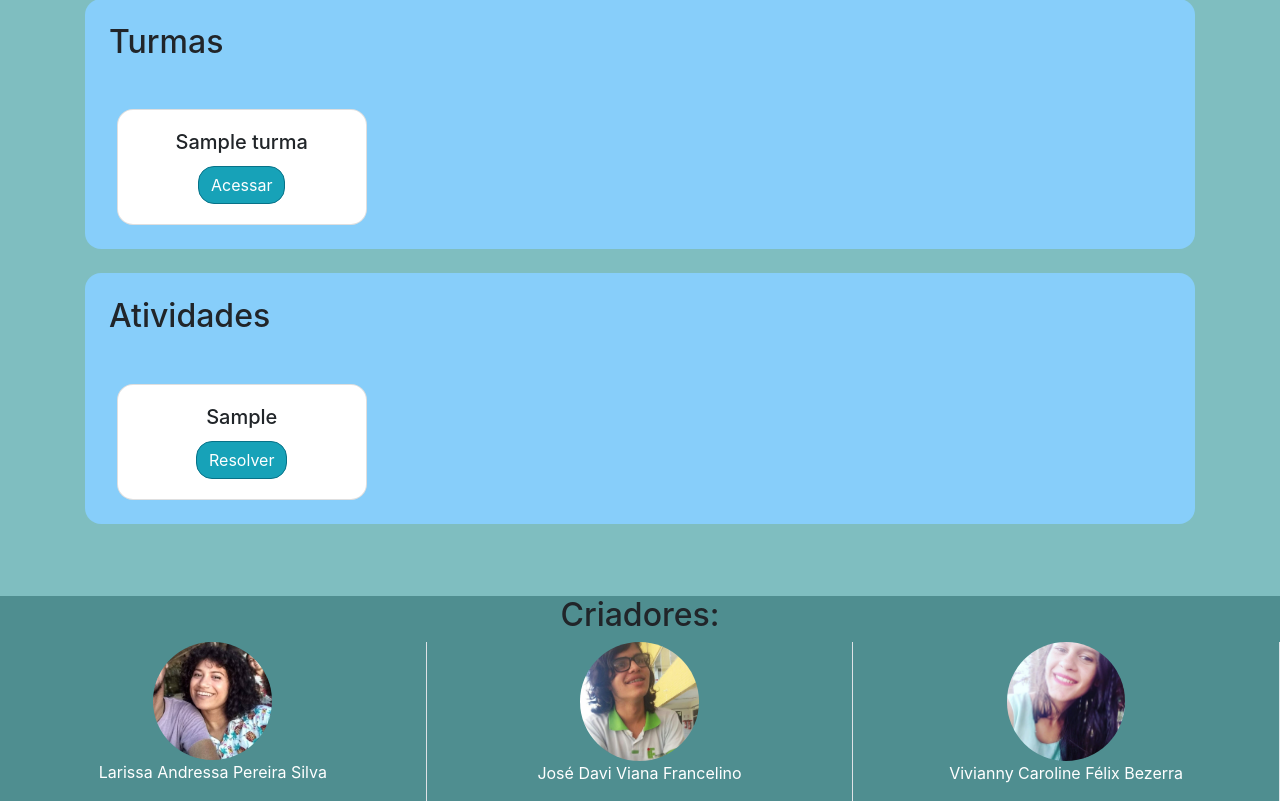
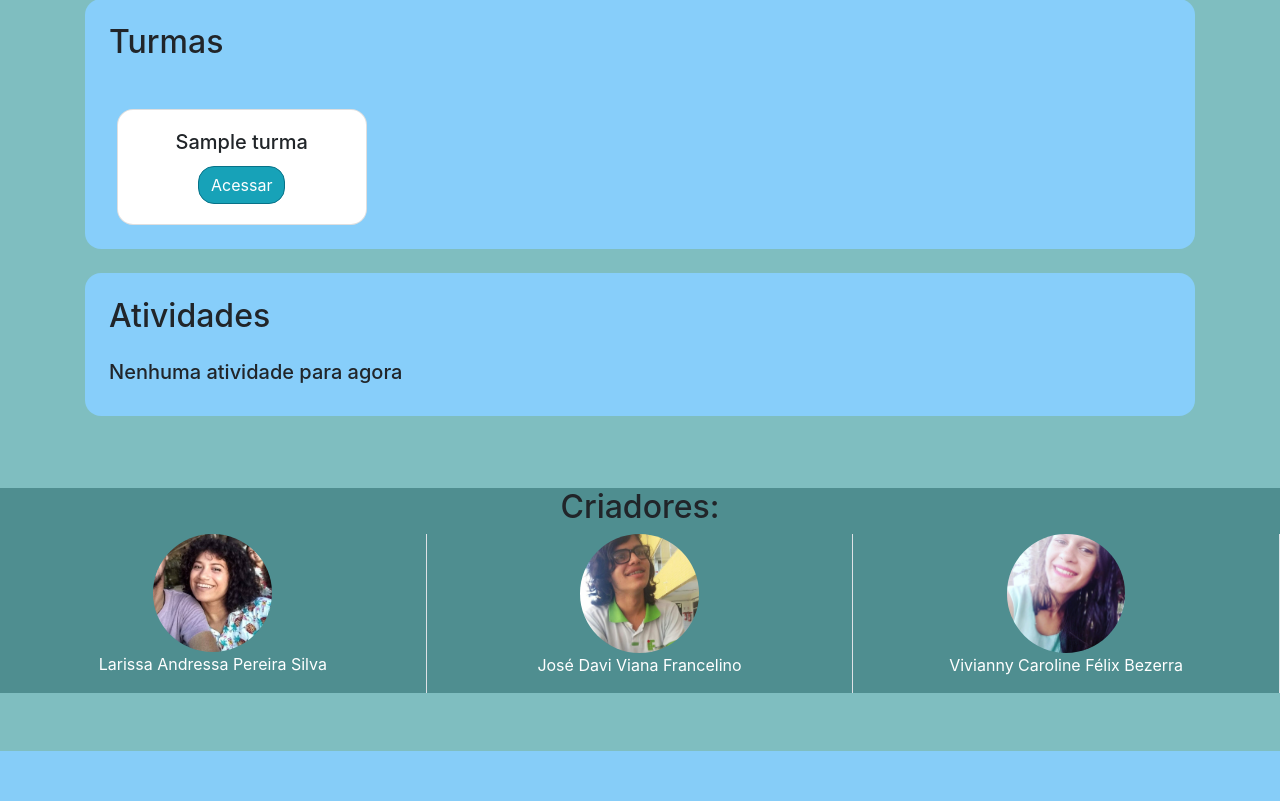
Before and after one commit to brunogomesifrn/info419historia, a Django app: page / in a window 1280 px wide. Shown: the part 97-898 px from the top of the page. After the commit the page ends 848 px from the top, so only its background shows below. Run offline with Django 3.2, Linux system fonts and the light colour scheme; a user stored in the database is signed in; tables that the repository leaves empty hold one stand-in row (values such as "Sample post"); some libraries are stand-ins or nearby versions.

Commit message:
Comecei a reformular o perfil

```diff
--- a/core/models.py
+++ b/core/models.py
@@ -1,7 +1,8 @@
+from django.db import models
 from django.contrib.auth.models import AbstractUser, BaseUserManager
-from django.db import models
 from django.contrib.auth.models import Permission
 from django.utils.translation import ugettext_lazy as _
+from django.core.exceptions import ObjectDoesNotExist
 
 
 class UserManager(BaseUserManager):
@@ -54,11 +55,14 @@ class Usuario(AbstractUser):
     def __str__(self):
         return self.nome + ' ' + self.sobrenome + ' (' + self.matricula + ')'
 
-    def get_genero():
-        return 'm'
-
     def is_professor(self):
         return self.groups.filter(name__startswith="P").exists()
+
+    def get_grupo(self, atividade):
+        try:
+            return self.grupo_set.get(atividade=atividade)
+        except ObjectDoesNotExist:
+            return Grupo.objects.none()
 
 
 class Turma(models.Model):
--- a/core/templates/base.html
+++ b/core/templates/base.html
@@ -68,13 +68,31 @@
       </div>
     </div>
   </footer>
+
+  <div class="modal fade" id="modal" tabindex="-1" role="dialog" aria-labelledby="title" aria-hidden="true">
+    <div class="modal-dialog modal-dialog-centered" role="document">
+      <div class="modal-content">
+        <div class="modal-header"></div>
+        <div class="modal-body"></div>
+        <div class="modal-footer"></div>
+      </div>
+    </div>
+  </div>
   <!-- Bootstrap core JavaScript -->
   <script src="{% static 'jquery/jquery.slim.min.js' %}"></script>
   <script src="{% static 'jquery/jquery.cookie.js' %}"></script>
   <script src="{% static 'bootstrap/js/bootstrap.min.js' %}"></script>
   <script src="{% static 'bootstrap/js/bootstrap.bundle.min.js' %}"></script>  {% block scripts %}
   <script type="text/javascript">
-    $((e) =>
+    open_model = (header, body, footer) => {
+      $modal = $('modal');
+      $modal.find('.modal-header').html(header);
+      $modal.find('.modal-body').html(body);
+      $modal.find('.modal-footer').html(footer);
+      return $modal;
+    }
+
+    $((e) => {
       $('button[name=abrir_cadastro]').click((e) => {
         $button = $(e.target);
         window.open($button.val());
--- a/core/templates/registration/perfil.html
+++ b/core/templates/registration/perfil.html
@@ -1,4 +1,5 @@
 {% extends "base.html" %}
+{% load core_extras %}
 
 {% block conteudo %}
   <div class="col-lg-12 pt-5">
@@ -27,7 +28,11 @@
               </div>
             </div>
           {% empty %}
+              {% if professor %}
                 <h5>Nenhuma turma cadastrada</h5>
+              {% else %}
+                <h5>Você não está em nenhuma turma</h5>
+              {% endif %}
           {% endfor %}
         </div>
       </div>
@@ -44,18 +49,31 @@
               <div class="card mt-4">
                 <div class="card-body">
                   <h5 class="card-title">{{atividade}}</h5>
+                  {% with request.user|grupo:atividade as grupo %}
                     {% if professor %}
                         <a href="{% url 'atividade' atividade.id %}" class="btn btn-primary m-1"><i class="fas fa-search"></i></a>
                         <a href="{% url 'atividade_edicao' atividade.id %}" class="btn btn-success m-1"><i class="fas fa-edit"></i></a>
                         <button data-toggle="modal" data-target="#confirmacao" data-nome="{{atividade.assunto}}" data-url="{% url 'atividade_remocao' atividade.id %}" class="btn btn-danger m-1"><i class="fas fa-trash"></i></button>
+                    {% elif atividade.fim < agora %}
+                      {% firstof grupo.nota "Aguarde a liberação das notas" %}
+                    {% elif atividade.fim >= agora %}
+                      {% if grupo %}
+                        <a href="{% url 'atividade' atividade.id %}" class="btn btn-info">Resolver</a>
                       {% else %}
-                    <a href="{% url 'atividade' atividade.id %}" class="btn btn-info">Resolver</a>
+                        <a href="{% url 'grupo_cadastro' atividade.id %}" class="btn btn-success my-1">Criar grupo</a>
+                        <a href="" class="btn btn-info my-1">Entrar em grupo</a>
                       {% endif %}
+                    {% endif %}
+                  {% endwith %}
                 </div>
               </div>
             </div>
             {% empty %}
+              {% if professor %}
                 <h5>Nenhuma atividade cadastrada</h5>
+              {% else %}
+                <h5>Nenhuma atividade para agora</h5>
+              {% endif %}
             {% endfor %}
           </div>
         </div>
@@ -65,14 +83,9 @@
       <div class="modal-dialog modal-dialog-centered" role="document">
       <div class="modal-content">
         <div class="modal-header">
-          <h5 class="modal-title" id="title">Apagar <span data='nome'></span>?</h5>
-          <button type="button" class="close" data-dismiss="modal" aria-label="Fechar">
-            <span aria-hidden="true">&times;</span>
-          </button>
         </div>
         <div class="modal-footer">
-          <button type="button" class="btn btn-success" data-dismiss="modal">Cancelar</button>
-          <a href="#"><button type='button' class='btn btn-danger'>Apagar</button></a>
+
         </div>
       </div>
     </div>
@@ -80,9 +93,16 @@
 {% endblock %}
 
 {% block scripts %}
+  {{super}}
   <script type="text/javascript">
-    $(function() {
-        $('#confirmacao').on('show.bs.modal', function (event) {
+    $(() => {
+        header = '<h5 class="modal-title" id="title">Apagar <span data="nome"></span>?</h5>' +
+                 '<button type="button" class="close" data-dismiss="modal" aria-label="Fechar">' +
+                    '<span aria-hidden="true">&times;</span>' +
+                 '</button>'
+        footer = '<button type="button" class="btn btn-success" data-dismiss="modal">Cancelar</button>'+
+                  '<a href="#"><button type="button" class="btn btn-danger">Apagar</button></a>'
+        open_modal(header, '', footer)..on('show.bs.modal', (event) => {
           var $button = $(event.relatedTarget)
           var nome = $button.data('nome')
           var url = $button.data('url')
--- a/core/templates/usuarios.html
+++ b/core/templates/usuarios.html
@@ -21,8 +21,8 @@
               <td>{{usuario.email}}</td>
               <td>{{usuario.is_professor|yesno:'Sim,Não'}}</td>
               <td>
-                <a href="{% url 'usuario_edicao' usuario.id %}"><button class="btn btn-primary">Editar</button></a>
-                <button class="btn btn-danger" data-toggle="modal" data-target="#confirmacao" data-nome="{{usuario.nome}}" data-url="{% url 'usuario_remocao' usuario.id %}">Apagar</button>
+                <a href="{% url 'usuario_edicao' usuario.id %}"><button class="btn btn-success"><i class="fas fa-edit"></i></button></a>
+                <button class="btn btn-danger" data-toggle="modal" data-target="#confirmacao" data-nome="{{usuario.nome}}" data-url="{% url 'usuario_remocao' usuario.id %}"><i class="fas fa-trash"></i></button>
               </td>
           {% endfor %}
         </tbody>
--- a/core/views.py
+++ b/core/views.py
@@ -9,17 +9,18 @@ from .models import (Usuario, Turma, Atividade, Alternativa, Grupo,
 from django.core.exceptions import PermissionDenied, ObjectDoesNotExist
 from django.utils import timezone
 
-
-# Create your views here.
-
+agora = timezone.now()
 
 @login_required
 def perfil(request):
-    turmas = Turma.objects.order_by('nome')
+    turmas = Turma.objects.filter(membros=request.user).order_by('nome')
     atividades = Atividade.objects.order_by('fim')
+    if not request.user.is_professor():
+        atividades = atividades.filter(inicio__lte=agora)
     contexto = {
         'turmas': turmas,
         'atividades': atividades,
+        'agora': agora
     }
     return render(request, 'registration/perfil.html', contexto)
 
@@ -279,14 +280,13 @@ def atividade(request, id):
     atividade = get_object_or_404(Atividade, pk=id)
     contexto = {
         'atividade': atividade,
-        'agora': timezone.now(),
+        'agora': agora,
     }
     if request.user.is_professor():
         return render(request, 'atividade.html', contexto)
 
-    try:
-        grupo = request.user.grupo_set.get(atividade=atividade)
-    except ObjectDoesNotExist:
+    grupo = request.user.get_grupo(atividade)
+    if not grupo:
         return redirect('grupo_cadastro', id)
 
     forms = []
--- a/estaticos/css/estilo.css
+++ b/estaticos/css/estilo.css
@@ -19,7 +19,7 @@ html, body {
     border-radius: 1rem;
 }
 
-.listagem .card {
+.card {
     border-radius: 1rem;
 }
 
```
Also changed, not shown: core/templatetags/core_extras.py (+11 -0 lines). Lines whose indentation alone changed are shown as unchanged.
